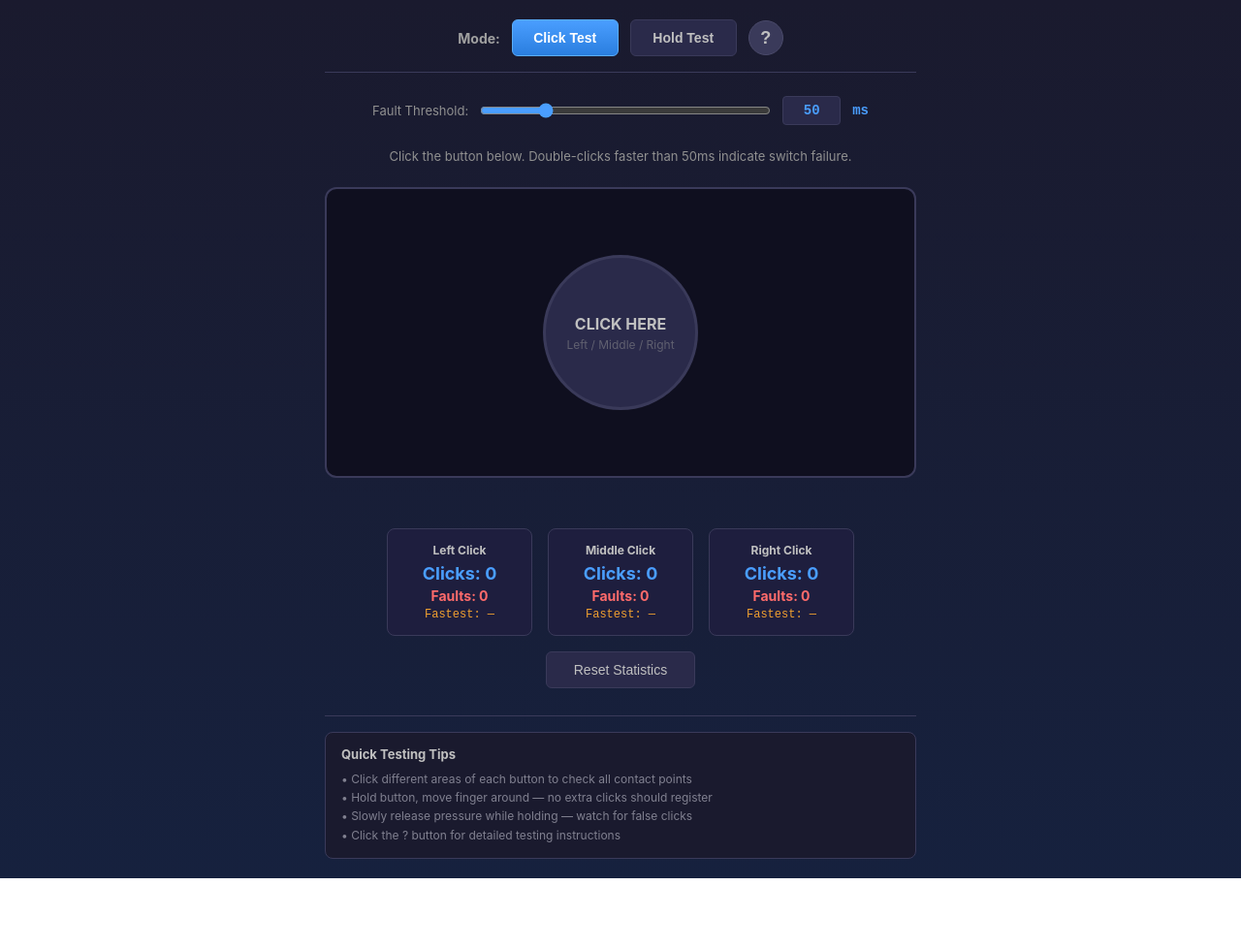
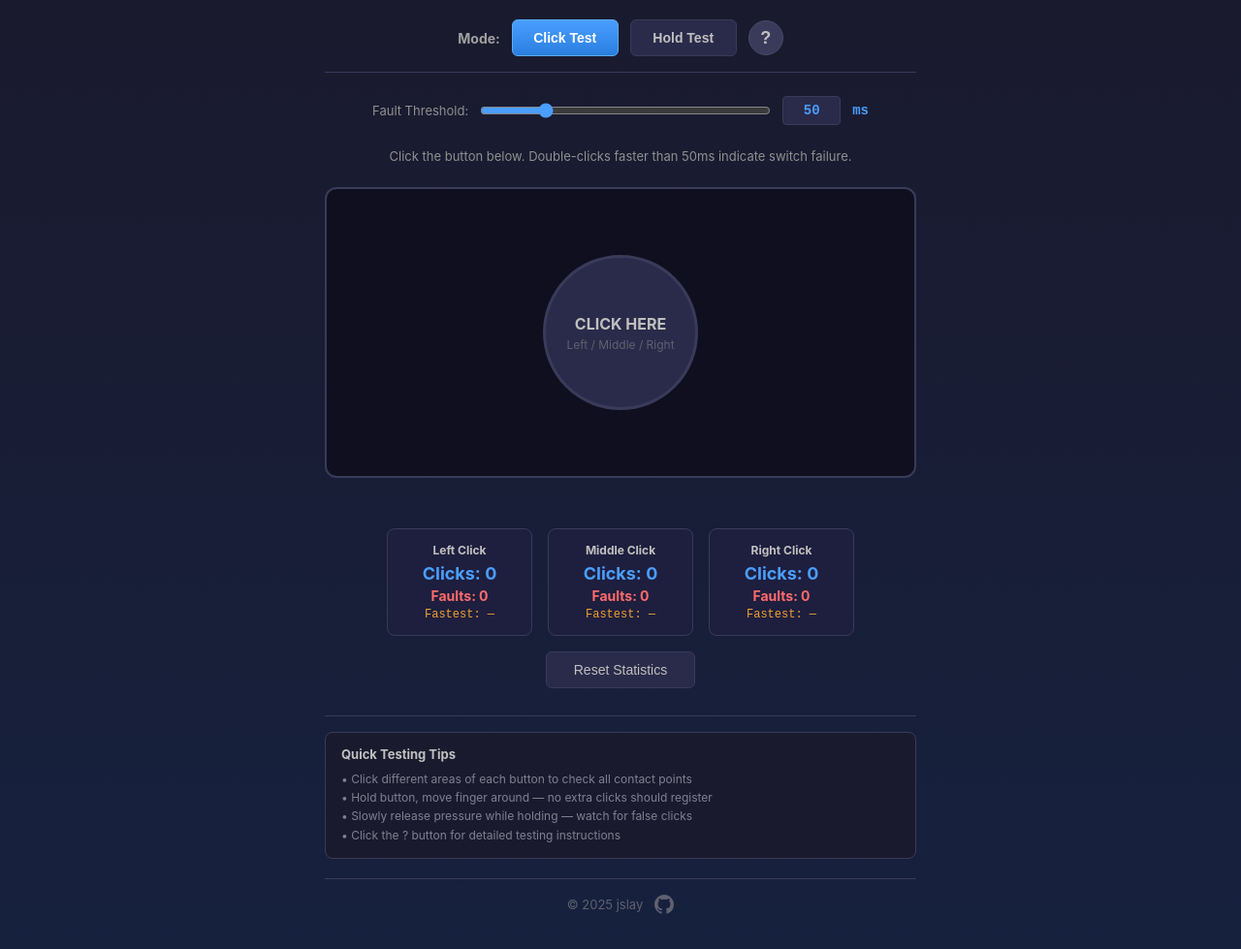
Before and after one commit to jslay88/mouse_tester, a website built with Vite: page index.html in a window 1280 px wide. Shown: the whole page at 97% size. Before the commit the page ends 906 px from the top, so only its background shows below. Built offline with nearby package versions, Linux system fonts and the light colour scheme.

Commit message:
Add footer with copyright and GitHub link
- Add footer with dynamic year copyright for jslay
- Add GitHub icon linking to repository
- Fix ripple animation to expand from center

```diff
--- a/src/main.ts
+++ b/src/main.ts
@@ -132,6 +132,16 @@ function render(): void {
         • Click the ? button for detailed testing instructions
       </div>
     </div>
+
+    <!-- Footer -->
+    <footer class="footer">
+      <span>© ${new Date().getFullYear()} jslay</span>
+      <a href="https://github.com/jslay88/mouse_tester" target="_blank" rel="noopener noreferrer" class="github-link" title="View on GitHub">
+        <svg viewBox="0 0 24 24" width="20" height="20" fill="currentColor">
+          <path d="M12 0C5.37 0 0 5.37 0 12c0 5.31 3.435 9.795 8.205 11.385.6.105.825-.255.825-.57 0-.285-.015-1.23-.015-2.235-3.015.555-3.795-.735-4.035-1.41-.135-.345-.72-1.41-1.23-1.695-.42-.225-1.02-.78-.015-.795.945-.015 1.62.87 1.845 1.23 1.08 1.815 2.805 1.305 3.495.99.105-.78.42-1.305.765-1.605-2.67-.3-5.46-1.335-5.46-5.925 0-1.305.465-2.385 1.23-3.225-.12-.3-.54-1.53.12-3.18 0 0 1.005-.315 3.3 1.23.96-.27 1.98-.405 3-.405s2.04.135 3 .405c2.295-1.56 3.3-1.23 3.3-1.23.66 1.65.24 2.88.12 3.18.765.84 1.23 1.905 1.23 3.225 0 4.605-2.805 5.625-5.475 5.925.435.375.81 1.095.81 2.22 0 1.605-.015 2.895-.015 3.3 0 .315.225.69.825.57A12.02 12.02 0 0024 12c0-6.63-5.37-12-12-12z"/>
+        </svg>
+      </a>
+    </footer>
   `;
 
   // Cache DOM references
--- a/src/styles.css
+++ b/src/styles.css
@@ -407,3 +407,27 @@ body {
 .view.active {
   display: block;
 }
+
+/* Footer */
+.footer {
+  display: flex;
+  justify-content: center;
+  align-items: center;
+  gap: 12px;
+  margin-top: 20px;
+  padding: 16px 0;
+  color: #606070;
+  font-size: 13px;
+  border-top: 1px solid #3a3a5a;
+}
+
+.github-link {
+  color: #606070;
+  transition: color 0.15s ease;
+  display: flex;
+  align-items: center;
+}
+
+.github-link:hover {
+  color: #c0c0c0;
+}
```
